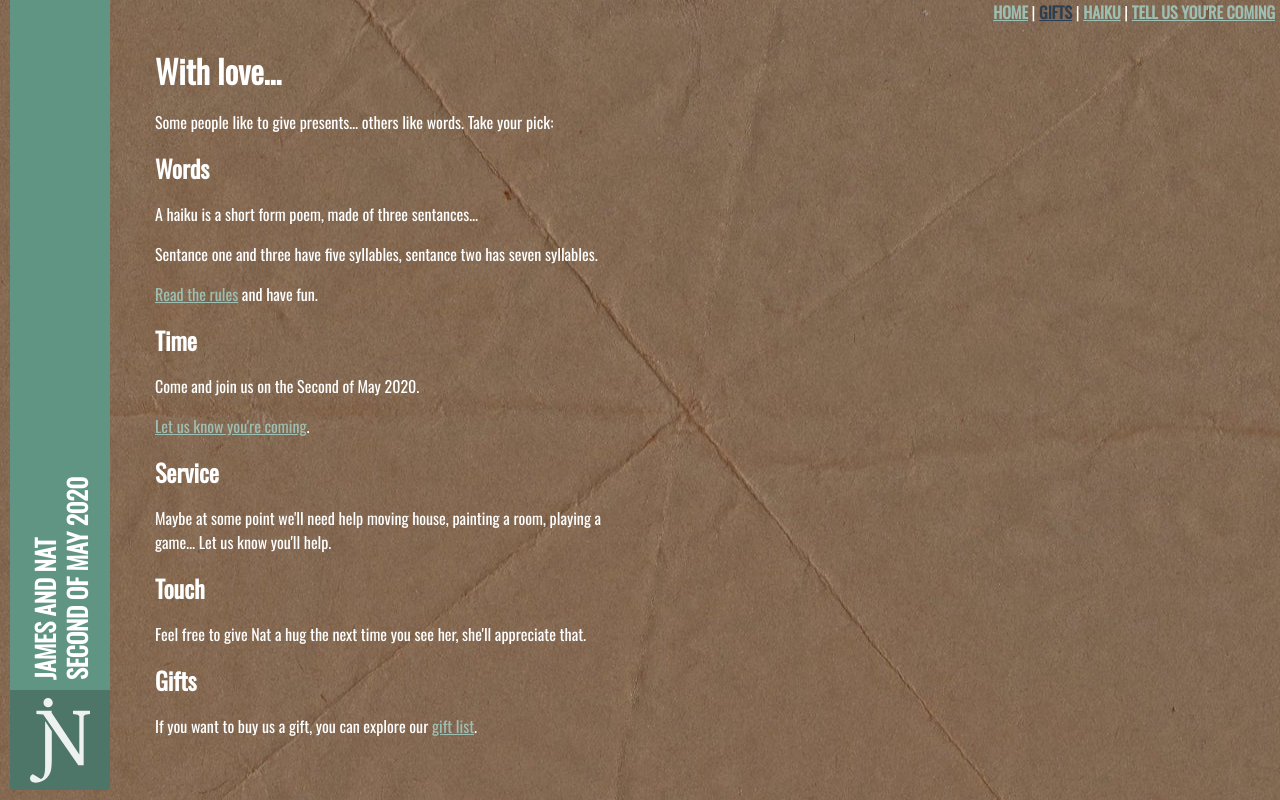
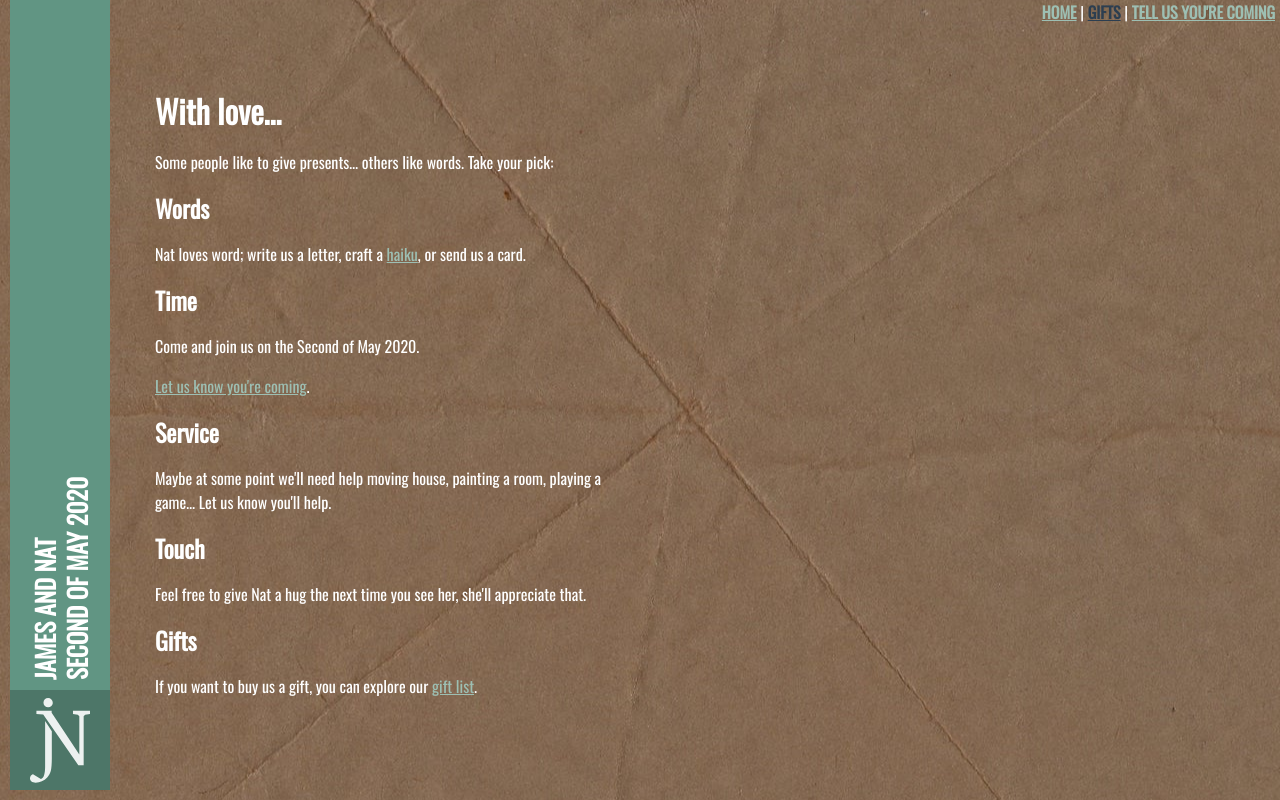
Before and after one commit to jamesdoc/second-of-may, a Vue app: page /gift in a window 1280 px wide. Built offline with nearby package versions, Linux system fonts and the light colour scheme.

Commit message:
copy change

```diff
--- a/src/App.vue
+++ b/src/App.vue
@@ -15,7 +15,6 @@
     <div class="nav">
       <router-link to="/">Home</router-link> |
       <router-link to="/gift">Gifts</router-link> |
-      <router-link to="/haiku">Haiku</router-link> |
       <router-link to="/rsvp">Tell us you're coming</router-link>
     </div>
     <transition name="fade" mode="out-in">
--- a/src/views/Gift.vue
+++ b/src/views/Gift.vue
@@ -5,9 +5,9 @@
       <p>Some people like to give presents… others like words. Take your pick:</p>
 
       <h2>Words</h2>
-      <p>A haiku is a short form poem, made of three sentances…</p>
-      <p>Sentance one and three have five syllables, sentance two has seven syllables.</p>
-      <p><a href="https://en.wikipedia.org/wiki/Haiku" target="_blank">Read the rules</a> and have fun.</p>
+      <p>Nat loves word; write us a letter,
+        craft a <router-link to="/haiku">haiku</router-link>, or
+        send us a card.</p>
 
       <h2>Time</h2>
       <p>Come and join us on the Second of May 2020.</p>
```
